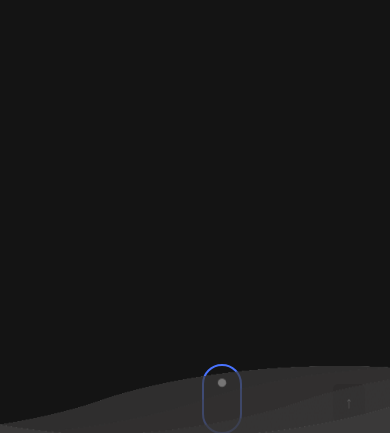
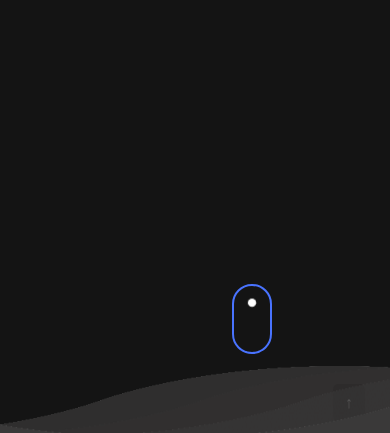
Before and after one commit to Nehsben/Portafolio, a plain HTML site: page index.html in a window 390 px wide. Shown: the part 412-845 px from the top of the page. Drawn offline with Linux system fonts and the light colour scheme; a script that the page names is missing; a web font is replaced by a local one.

Commit message:
update responsive

```diff
--- a/Estilo.css
+++ b/Estilo.css
@@ -593,6 +593,10 @@ body.light .contenedor .card{
     position: relative;
     left: 93%;
   }
+
+  .icono-scroll {
+    top: 170%;
+}
 }
 
 @media screen and (max-width:768px){
@@ -623,6 +627,9 @@ body.light .contenedor .card{
     font-size:300%;
     padding-right: 1%;
   }
+  .icono-scroll {
+    left: 55%;
+}
 }
 
 @media screen and (max-width:345px){
@@ -634,43 +641,10 @@ body.light .contenedor .card{
     position: relative;
     left: 79%;
   }
+
+  .icono-scroll {
+    left: 45%;
+}
 }
 
 /* responsive final */
-
-
-
-/*  de mientras
-media (max-width:390px){
-  .panels{
-    flex-direction: column;
-  }
-
-  .section3{
-    position: relative;
-    width: 100%;
-    height: 100%;
-    overflow: auto;
-    display: flex;
-    background-color: rgb(58, 57, 57);
-}
-
-.liquid {
-  position: relative;
-  width: 100%;
-  height: 100vh;
-  display: flex;
-  justify-content: baseline;
-  align-items: flex-start;
-
-}
-
-.liquid h2 {
-  margin: 3%;
-  position: absolute;
-  font-size: 4vw;
-  box-sizing: border-box;
-
-}
-}
-*/
```
